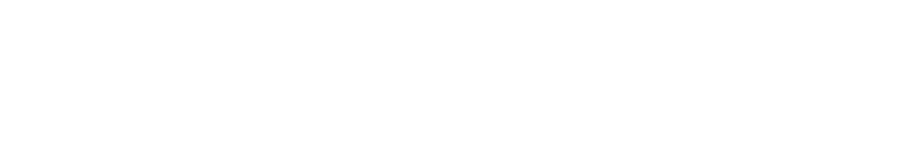
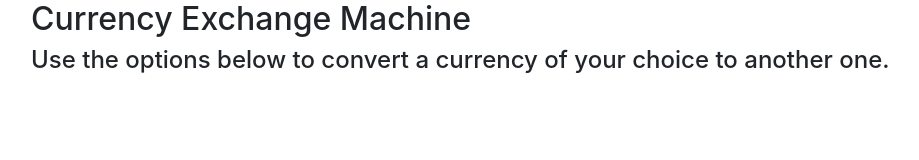
Before and after one commit to beads89/currency-project, a website built with webpack: page src/index.html in a window 1280 px wide. Shown: the whole page, without its empty margins (54-973 px from the left). Built offline with nearby package versions, Linux system fonts and the light colour scheme.

Commit message:
begin writing html. add comments for ideas

```diff
--- a/src/index.html
+++ b/src/index.html
@@ -1,9 +1,16 @@
+<!-- Create two col-6. First one has an amount field with a currency selector. Second one only has a currency selector. -->
 <!DOCTYPE html>
 <html lang="en-US">
 <head>
-  <title>REPLACE ME</title>
+  <title>Currency Exchange</title>
 </head>
 <body>
-
+  <div class="container">
+    <h2>Currency Exchange Machine</h2>
+    <h4>Use the options below to convert a currency of your choice to another one.</h4>
+    <form id="exchange">
+      <label for="baseCurrency"></label>
+    </form>
+  </div>
 </body>
 </html>
```
